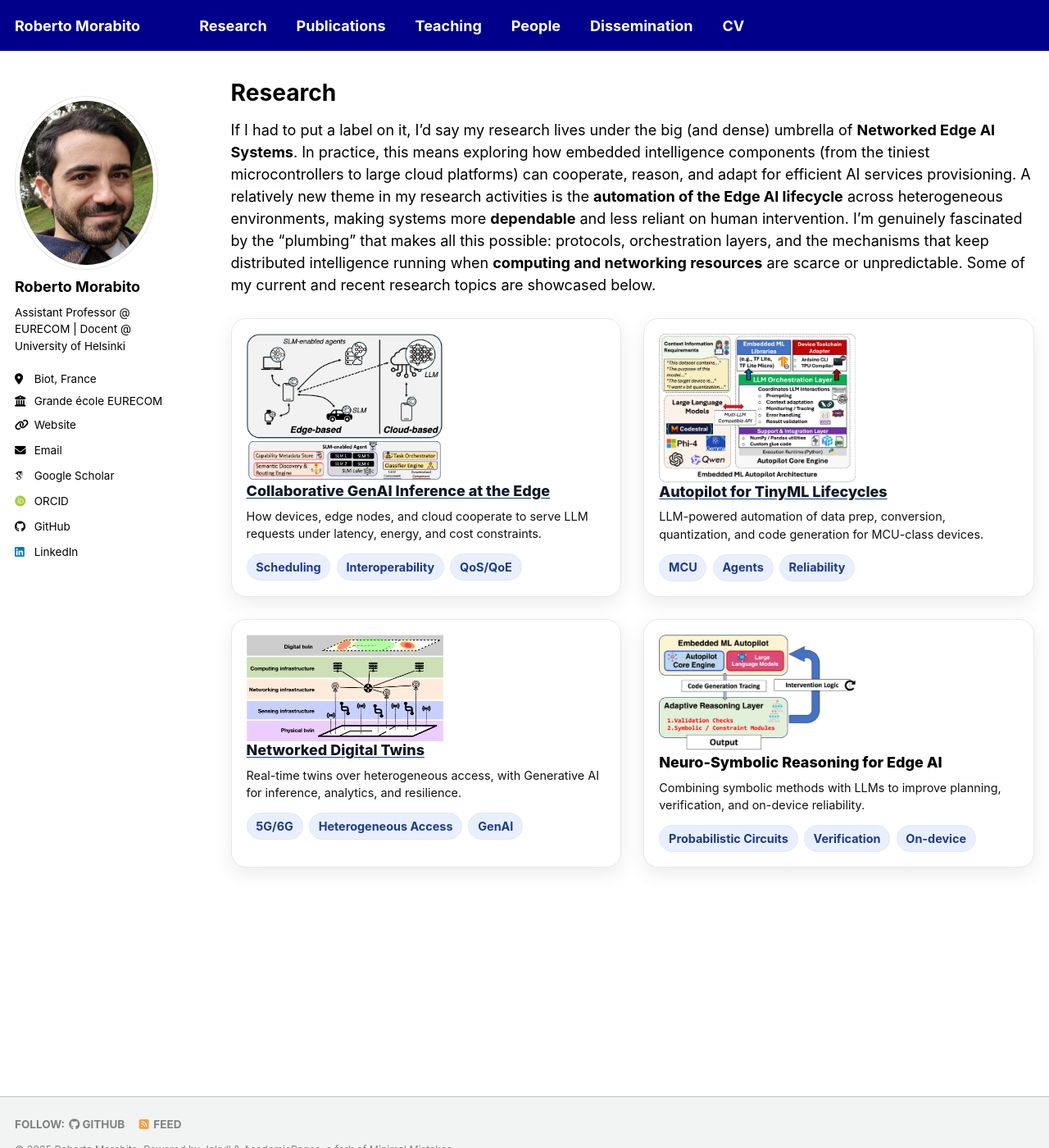
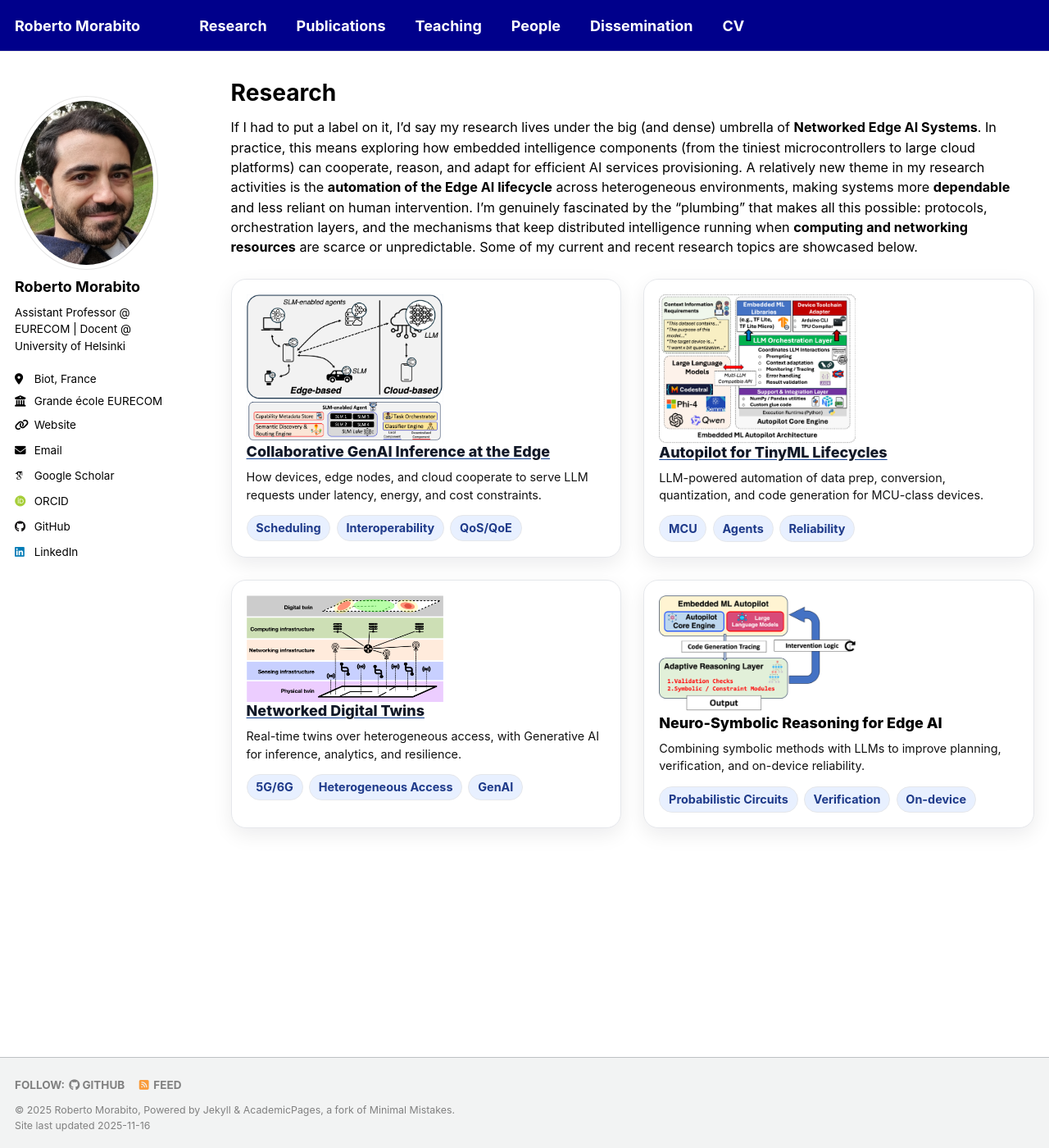
Before and after one commit to robertmora/robertmora.github.io, a Jekyll site: the page built from _pages/research.html, in a window 1280 px wide and 1400 px high. Shown: the whole window at 82% size. Built offline with Jekyll 4.4.1, drawn with Linux system fonts in a browser that asks for light colours; some web fonts are replaced; a script that is not in the unit is left out.

Commit message:
Update research.html

```diff
--- a/_pages/research.html
+++ b/_pages/research.html
@@ -77,9 +77,12 @@ author_profile: true
   }
 }
 
+.research-intro {
+  font-size: 0.9em;
+}
 </style>
 
-<p>
+<p class="research-intro">
 If I had to put a label on it, I’d say my research lives under the big (and dense) umbrella of <strong>Networked Edge AI Systems</strong>. In practice, this means exploring how embedded intelligence components (from the tiniest
 microcontrollers to large cloud platforms) can cooperate, reason, and adapt for efficient AI services provisioning. A relatively new theme in my research activities is the <strong>automation of the Edge AI lifecycle</strong> across heterogeneous environments,
 making systems more <strong>dependable</strong> and less reliant on human intervention. I’m genuinely fascinated by the “plumbing” that makes all this possible: protocols, orchestration layers,  and the mechanisms that keep distributed intelligence running when <strong>computing and networking resources</strong> are scarce or unpredictable.
```
